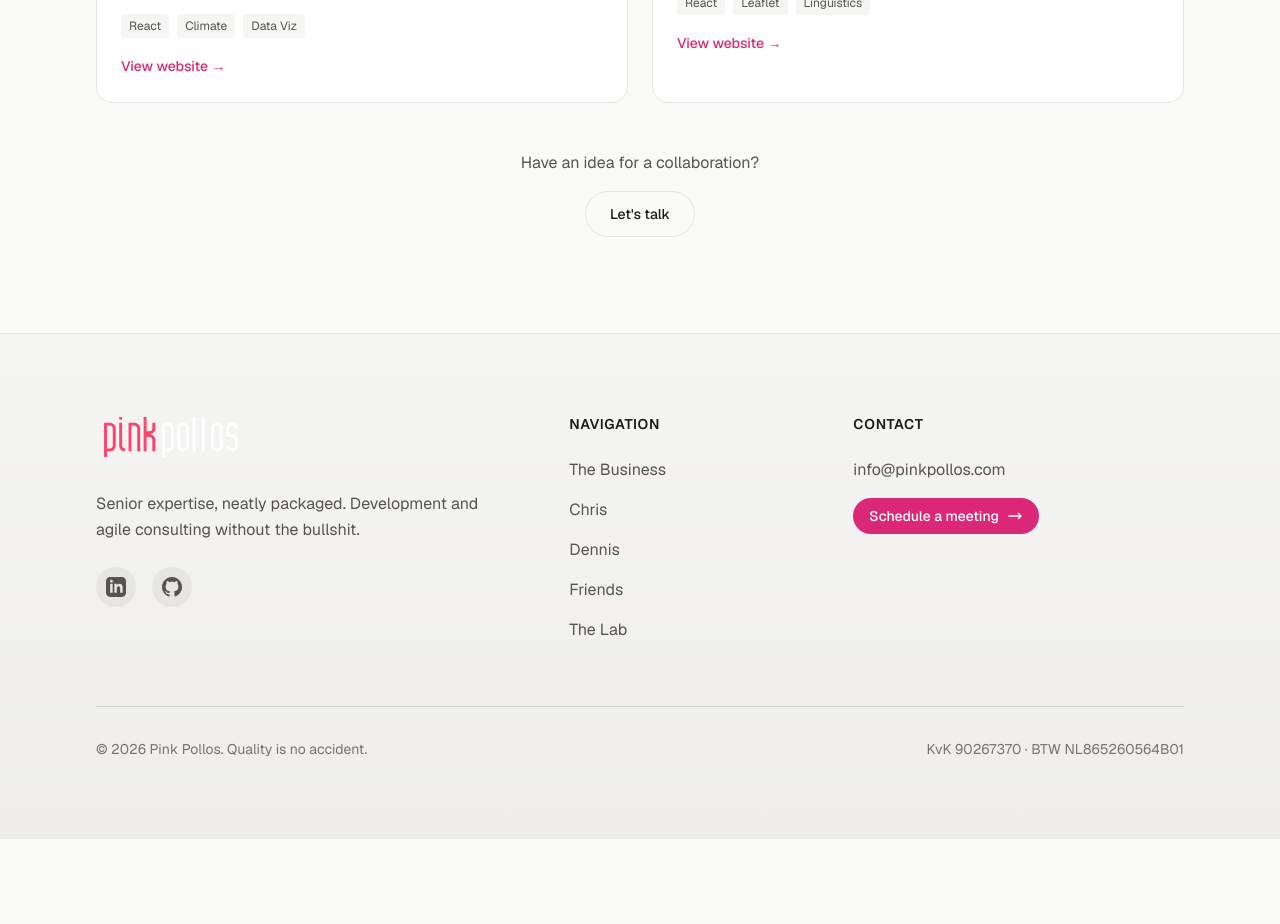
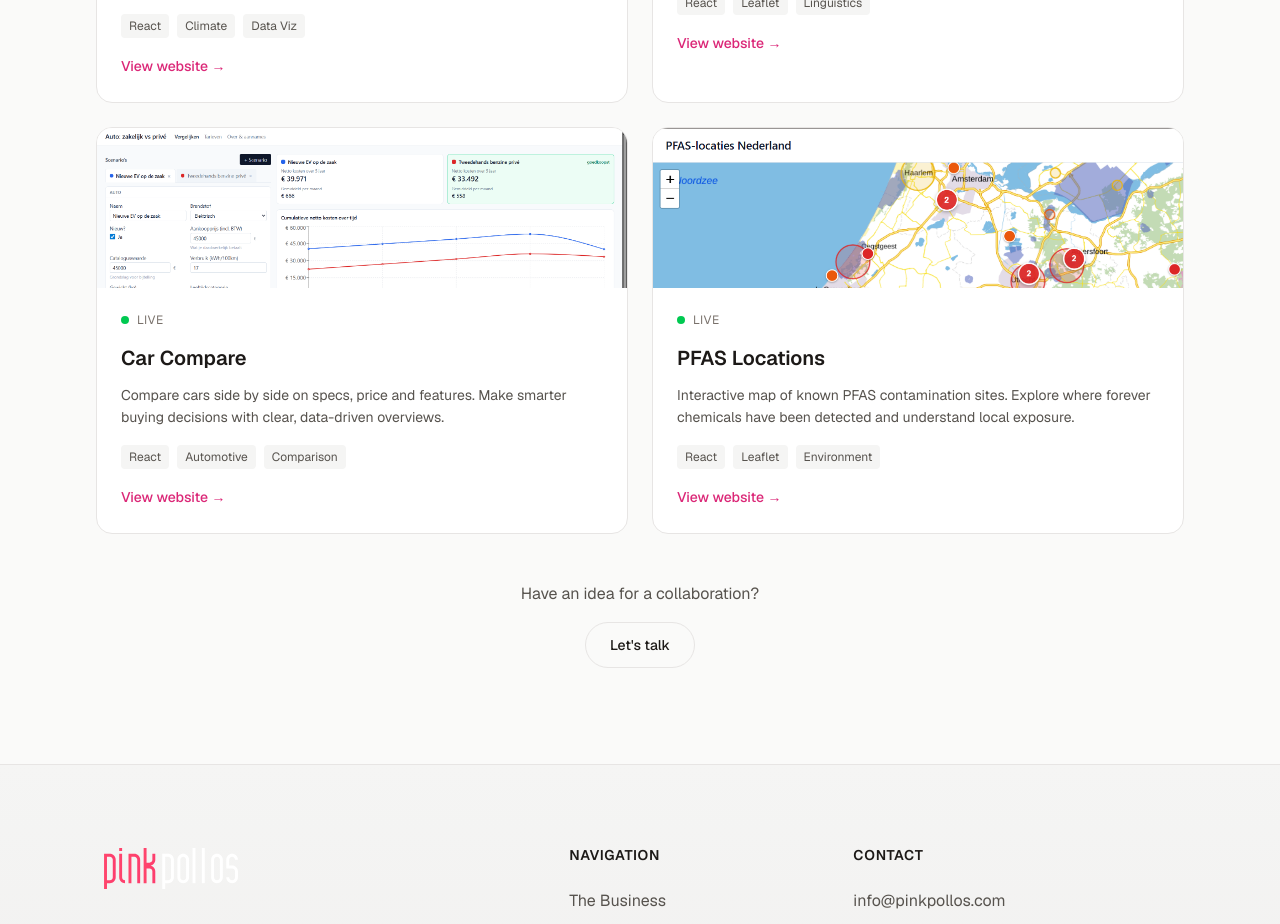
Before and after one commit to drprijkers-del/Pink-Pollos-MethVan, a Next.js app: page /en/lab in a window 1280 px wide. Shown: the part 4460-5384 px from the top of the page. Before the commit the page ends 5299 px from the top, so only its background shows below. Built offline with nearby package versions, Linux system fonts and the light colour scheme; no server answers.

Commit message:
2 new projects

```diff
--- a/components/sections/lab-grid.tsx
+++ b/components/sections/lab-grid.tsx
@@ -137,6 +137,20 @@ const projectsConfig: ProjectConfig[] = [
     link: "https://language-analyzer.pinkpollos.com",
     image: "/images/lab/language-analyzer.png",
   },
+  {
+    key: "carCompare",
+    status: "live",
+    tags: ["React", "Automotive", "Comparison"],
+    link: "https://car-compare.pinkpollos.com",
+    image: "/images/lab/car-compare.png",
+  },
+  {
+    key: "pfasLocations",
+    status: "live",
+    tags: ["React", "Leaflet", "Environment"],
+    link: "https://pfas-locations.pinkpollos.com",
+    image: "/images/lab/pfas-locations.png",
+  },
 ];
 
 const statusColors = {
--- a/messages/en.json
+++ b/messages/en.json
@@ -271,6 +271,14 @@
       "languageAnalyzer": {
         "name": "Language Analyzer",
         "description": "Interactive world map showing the official languages of every country. Explore language families and linguistic distribution across the globe."
+      },
+      "carCompare": {
+        "name": "Car Compare",
+        "description": "Compare cars side by side on specs, price and features. Make smarter buying decisions with clear, data-driven overviews."
+      },
+      "pfasLocations": {
+        "name": "PFAS Locations",
+        "description": "Interactive map of known PFAS contamination sites. Explore where forever chemicals have been detected and understand local exposure."
       }
     }
   },
--- a/messages/nl.json
+++ b/messages/nl.json
@@ -271,6 +271,14 @@
       "languageAnalyzer": {
         "name": "Language Analyzer",
         "description": "Interactieve wereldkaart met de officiële talen van alle landen. Verken taalfamilies en linguïstische verspreiding wereldwijd."
+      },
+      "carCompare": {
+        "name": "Car Compare",
+        "description": "Vergelijk auto's naast elkaar op specs, prijs en features. Maak slimmere keuzes met heldere, data-gedreven overzichten."
+      },
+      "pfasLocations": {
+        "name": "PFAS Locaties",
+        "description": "Interactieve kaart van bekende PFAS-vervuilingslocaties. Ontdek waar 'forever chemicals' zijn aangetroffen en begrijp de lokale blootstelling."
       }
     }
   },
--- a/messages/sv.json
+++ b/messages/sv.json
@@ -271,6 +271,14 @@
       "languageAnalyzer": {
         "name": "Language Analyzer",
         "description": "Interaktiv världskarta som visar de officiella språken i varje land. Utforska språkfamiljer och språklig spridning över hela världen."
+      },
+      "carCompare": {
+        "name": "Car Compare",
+        "description": "Jämför bilar sida vid sida på specifikationer, pris och funktioner. Fatta smartare köpbeslut med tydliga, datadrivna översikter."
+      },
+      "pfasLocations": {
+        "name": "PFAS-platser",
+        "description": "Interaktiv karta över kända PFAS-föroreningsplatser. Utforska var 'evighetskemikalier' har upptäckts och förstå lokal exponering."
       }
     }
   },
```
Also changed, not shown: public/images/lab/car-compare.png (added), public/images/lab/pfas-locations.png (added).
